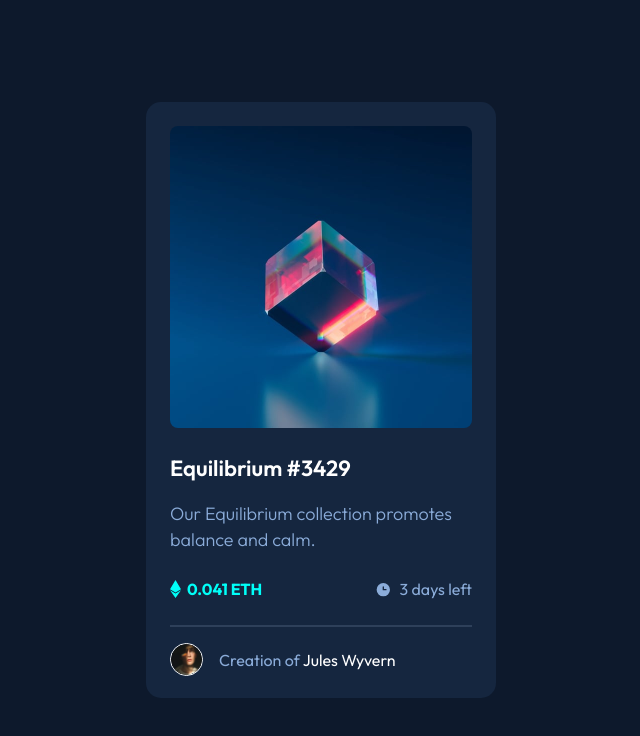
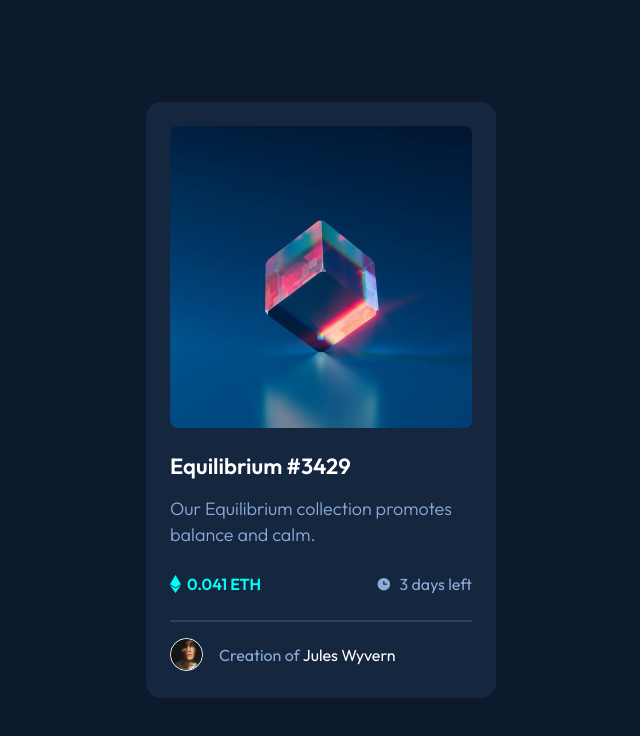
Before and after one commit to asad102/nft_preview_card, a plain HTML site: page index.html in a window 1280 px wide. Shown: the whole page, without its empty margins (319-959 px from the left). Drawn offline with Linux system fonts and the light colour scheme.

Commit message:
redesign

```diff
--- a/index.html
+++ b/index.html
@@ -10,17 +10,17 @@
 </head>
 <body >
     <main class="font-Outfit bg-blue-darkmain min-h-screen flex justify-center items-center">
-        <article class="bg-blue-darkcard max-w-screen-sc max-h-[596px]  rounded-1500 drop-shadow-cardshadow p-800 flex flex-col gap-700">
+        <article class="bg-blue-darkcard max-w-screen-sc max-h-[596px]   rounded-1500 drop-shadow-cardshadow px-800 pt-800 pb-890 flex flex-col gap-700 ">
             <header class="flex flex-col gap-800">
                 <div class="relative">
-                    <img src="./img/image-equilibrium.jpg" alt="img avatar" class="rounded-800">
-                    <div class="absolute bg-Cyan opacity-0 group-hover:opacity-100 transition-all duration-300">
+                    <img src="./img/image-equilibrium.jpg" alt="img avatar" class="rounded-800 ">
+                    <!-- <div class="absolute bg-Cyan opacity-0 group-hover:opacity-100 transition-all duration-300"> -->
 
                     </div>
                 </div>
 
                 <div class="heading flex flex-col gap-700">
-                    <h1 class="text-heading text-White hover:cursor-pointer hover:text-Cyan ">Equilibrium #3429</h1>
+                    <h1 class="text-heading font-semibold hover:cursor-pointer overflow-hidden m-0 leading-[28px] text-White hover:text-Cyan">Equilibrium #3429</h1>
                     <p class="text-body text-blue-soft h-auto">Our Equilibrium collection promotes balance and calm.</p>
                 </div>
 
@@ -30,7 +30,7 @@
                         <span class="text-caption-bold text-Cyan">0.041 ETH </span>
                     </div>
                     <div class="flex items-center gap-650 font-light">
-                        <img class="rounded-full " src="./img/icon-clock.svg" alt="">
+                        <img class="rounded-full w-700 h-700 " src="./img/icon-clock.svg" alt="">
                         <span class="text-caption text-blue-soft">3 days left</span>
                     </div>
                 </div>
@@ -39,7 +39,7 @@
 
             </header>
             <footer class="flex items-center gap-700">
-                <img class="w-avw h-avh object-cover rounded-full border-1 border-White" src="./img/image-avatar.png" alt="img avatar" >
+                <img class="w-900 h-900 object-cover rounded-full border-1 border-White" src="./img/image-avatar.png" alt="img avatar" >
                 <span class="text-caption text-blue-soft">Creation of <span class="text-White  hover:cursor-pointer hover:text-Cyan">Jules Wyvern</span></span>
             </footer>
         </article>
--- a/tailwind.config.js
+++ b/tailwind.config.js
@@ -33,7 +33,7 @@ module.exports = {
         '16px', {
           lineHeight : 'auto',
           letterSpacing : '0px',
-          fontWeight : '700'
+          fontWeight : '600'
         }
       ],
     },
@@ -55,6 +55,8 @@ module.exports = {
       650 : '8px',
       700 : '16px',
       800 : '24px',
+      890 : '32px',
+      900 : '33px'
     },
     borderWidth : {
       1 : '1px',
@@ -64,13 +66,13 @@ module.exports = {
       800 : '8px',
       full : '9999px;'
     },
-    width : {
-      avw : '33px',
-    },
-    height : {
-      avh : '33px',
-      auto : 'auto'
-    },
+    // width : {
+    //   avw : '33px',
+    // },
+    // height : {
+    //   avh : '33px',
+    //   auto : 'auto'
+    // },
     dropShadow : {
       cardshadow : '0 25px 50px 0, rgba(0,0,0,9.53%)',
     },
```
Also changed, not shown: css/style.css.
